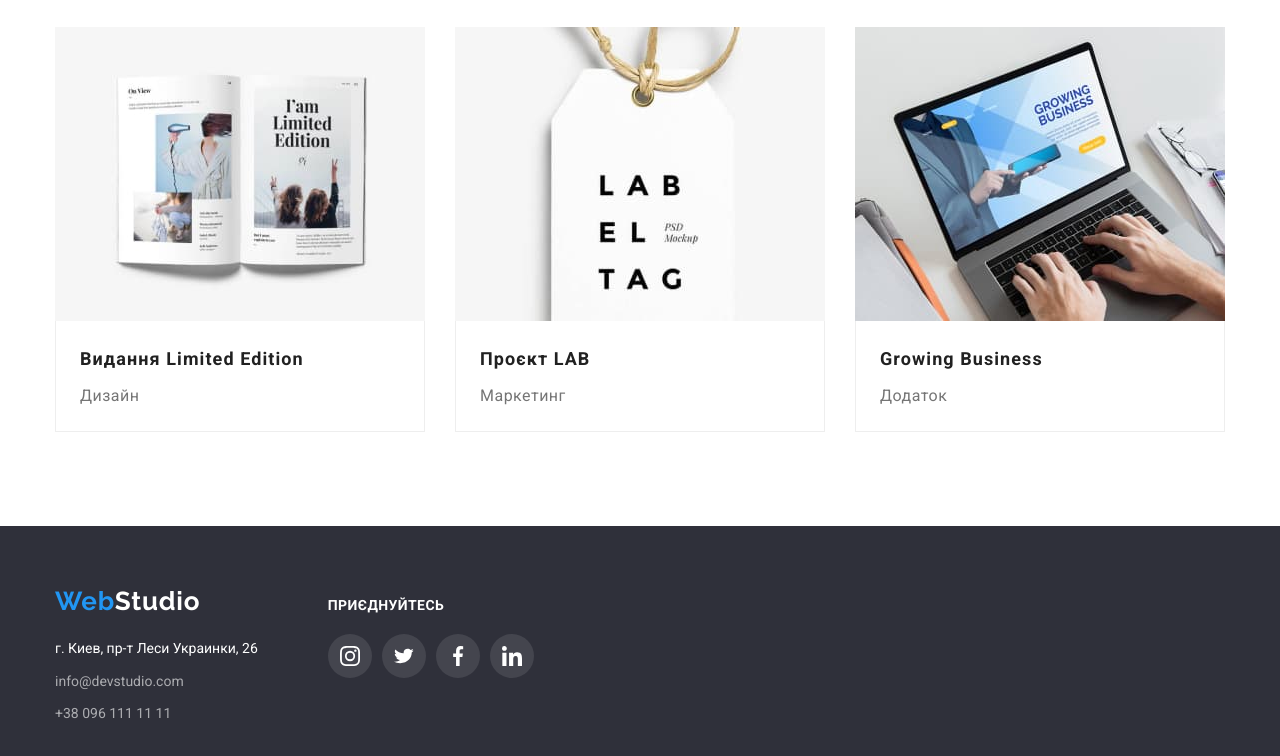
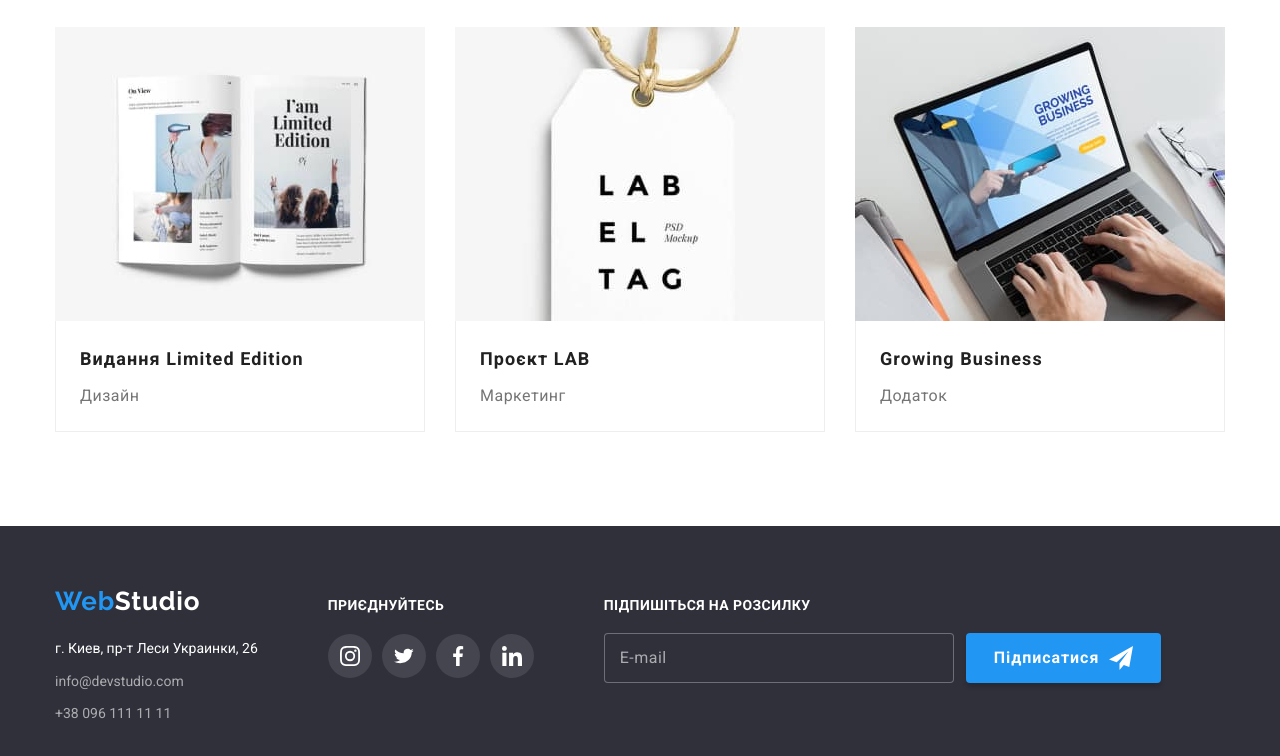
Before and after one commit to Viacheslav-Penskoy/goit-markup-hw-06, a plain HTML site: page portfolio.html in a window 1280 px wide. Shown: the part 1106-1862 px from the top of the page. Drawn offline with nearby package versions, Linux system fonts and the light colour scheme.

Commit message:
Add files via upload

```diff
--- a/portfolio.html
+++ b/portfolio.html
@@ -259,6 +259,22 @@
                     </li>
                 </ul>
             </div>
+            <!--Форма подписки-->
+            <form class="subscribe-form" name="subscribe" autocomplete="on" novalidate>
+                <p class="subscribe-title">Підпишіться на розсилку</p>
+                <div class="subscribe-div">
+                    <label for="user_email">
+                        <span class="visually-hidden">Email</span>
+                        <input class="subscribe-input" type="email" name="email" id="user_email" placeholder="E-mail" />
+                    </label>
+                    <button class="subscribe-button" type="submit">
+                        Підписатися
+                        <svg class="telegram-subscribe-icon" width="24px" height="24px">
+                            <use href="./img/icons.svg#telegram-subscribe"></use>
+                        </svg>
+                    </button>
+                </div>
+            </form>
         </div>
     </footer>
 </body>
```
Also changed, not shown: index.html (+2 -3 lines).
